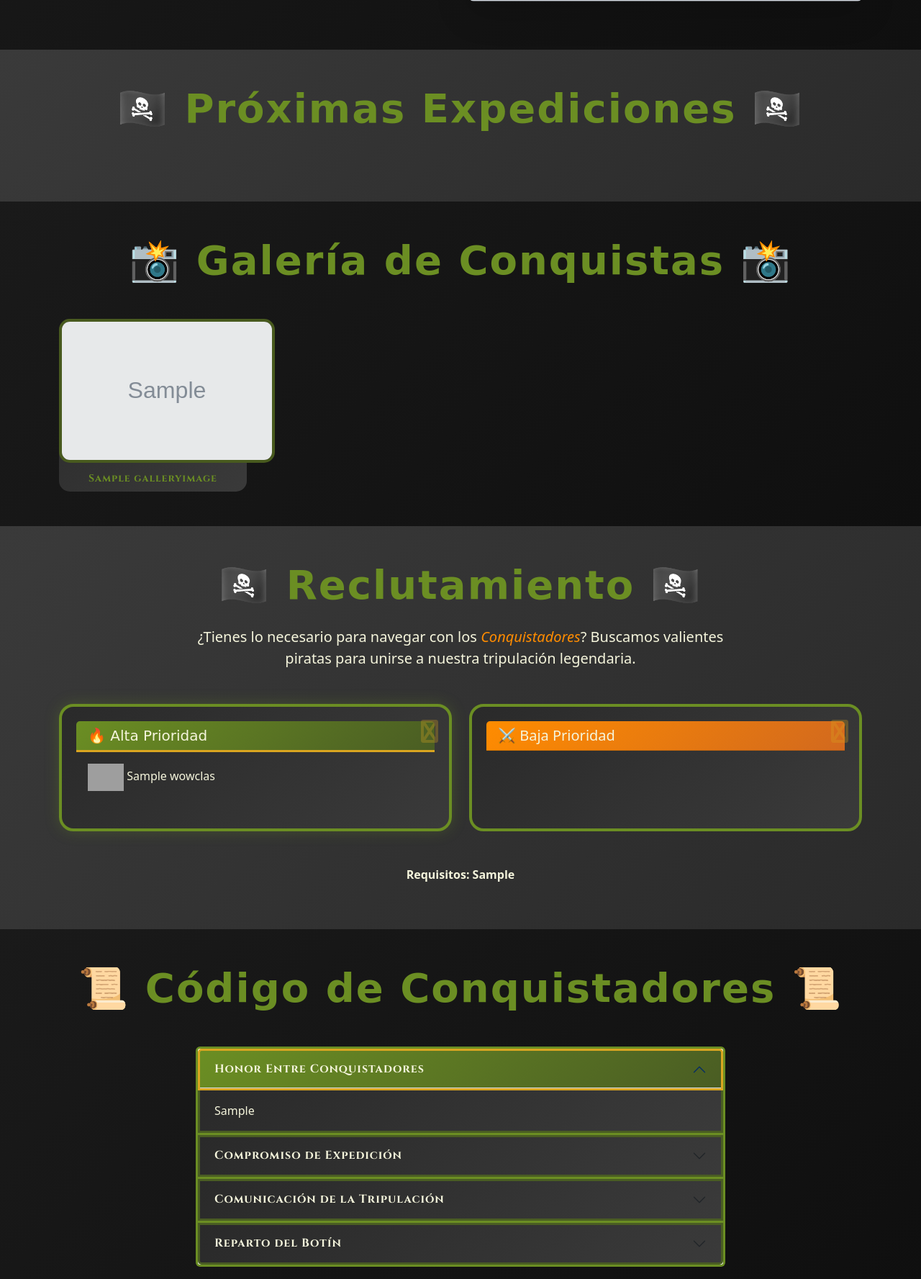
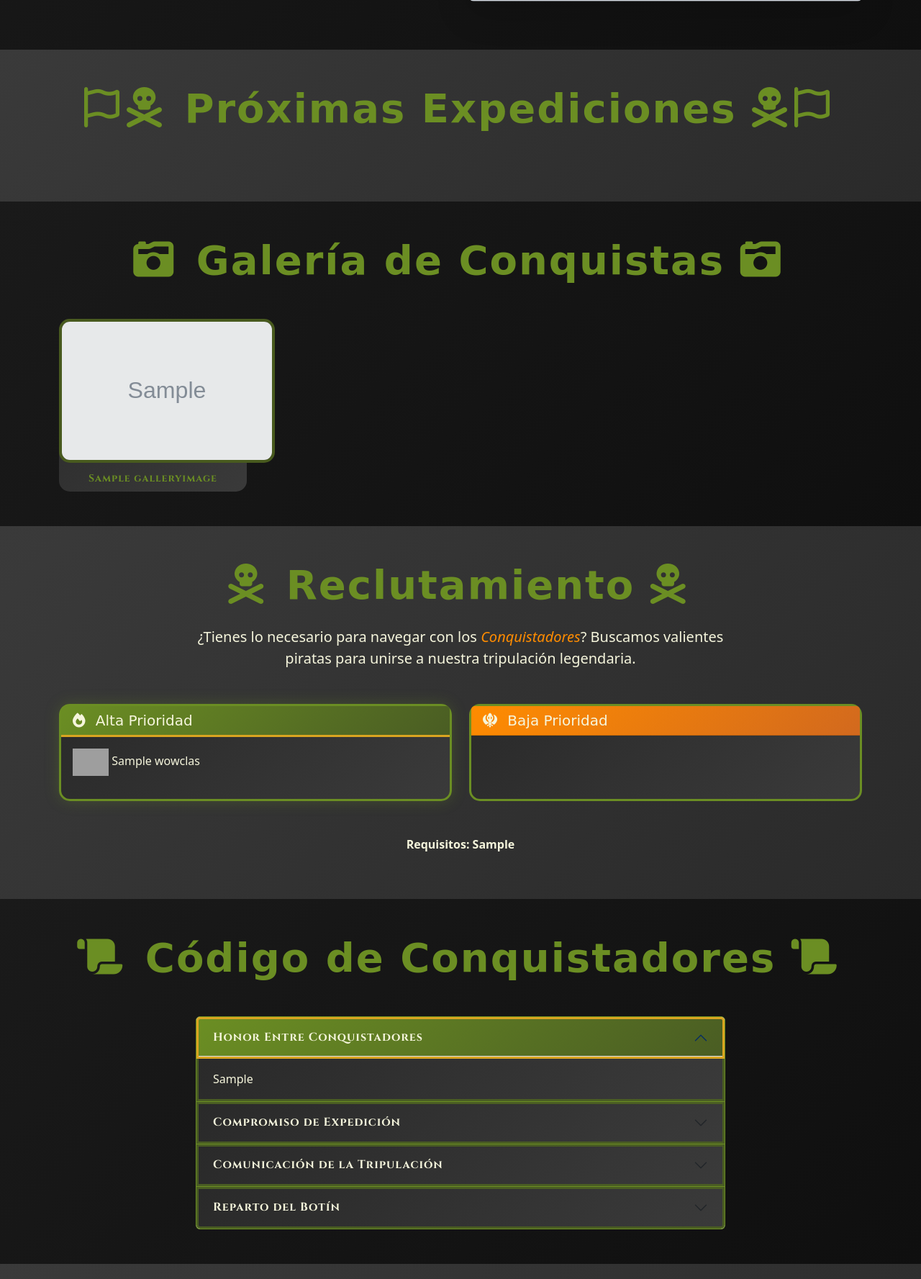
Before and after one commit to ConquistadoresTWoW/conquistadores.org, a Django app: page / in a window 1280 px wide. Shown: the part 1253-3030 px from the top of the page at 72% size. Run offline with Django 5.2, Linux system fonts and the light colour scheme; tables that the repository leaves empty hold one stand-in row (values such as "Sample post"); grey boxes marked "Sample" are stand-in pictures; some libraries are stand-ins or nearby versions; some web fonts are replaced; grey boxes are pictures that could not be loaded.

Commit message:
feat/fix: updated templates

```diff
--- a/conquistadores/templates/base.html
+++ b/conquistadores/templates/base.html
@@ -6,11 +6,19 @@
     <meta http-equiv="X-UA-Compatible" content="IE=edge" />
     <meta name="viewport" content="width=device-width, initial-scale=1.0" />
     <meta name="description" content="" />
-    <title hx-swap-oob="innerHTML:title">Conquistadores | {{ title }}</title>
+    <meta name="keywords" content="TurtleWoW, Vanilla, Guild, Hispanic">
+    <title>Conquistadores | {{ title }}</title>
+    <link rel="icon" type="image/x-icon" href="{% static "images/favicon.ico" %}">
     <link rel="stylesheet"
-          href="https://fonts.googleapis.com/css2?family=Cinzel:wght@400;700&display=swap" />
+          href="https://fonts.cdnfonts.com/css/pirata-one"
+          crossorigin="anonymous"
+          referrerpolicy="no-referrer">
     <link rel="stylesheet"
-          href="https://cdnjs.cloudflare.com/ajax/libs/font-awesome/6.0.0/css/all.min.css"
+          href="https://fonts.googleapis.com/css2?family=Cinzel:wght@400;700&display=swap"
+          crossorigin="anonymous"
+          referrerpolicy="no-referrer" />
+    <link rel="stylesheet"
+          href="https://cdnjs.cloudflare.com/ajax/libs/font-awesome/6.7.0/css/all.min.css"
           crossorigin="anonymous"
           referrerpolicy="no-referrer" />
     <link rel="stylesheet" href="{% static 'css/bootstrap.min.css' %}" />
@@ -21,7 +29,7 @@
   <body>
     <nav class="navbar navbar-expand-lg navbar-dark fixed-top shadow-lg">
       <div class="container">
-        <a class="navbar-brand pirate-title" href="{% url "landing:index" %}">{{ guild.name|upper }}</a>
+        <a class="navbar-brand pirate-title" href="{% url "landing:index" %}"><img src="{% static "images/logo.png" %}" alt="" width="40" height="40"> {{ guild.name|upper }}</a>
         <button class="navbar-toggler"
                 type="button"
                 data-bs-toggle="collapse"
@@ -60,16 +68,18 @@
     </nav>
     {% block content %}
     {% endblock content %}
-    <footer class="py-4"
-            style="background: linear-gradient(135deg, var(--wow-darker) 0%, var(--wow-dark) 100%);
-                   border-top: 4px solid var(--wow-bright-green)">
+    <footer class="py-4 footer">
       <div class="container">
         <div class="row align-items-center">
           <div class="col-md-6">
-            <p class="mb-0 text-wow-cream">&copy; {% now "Y" %} {{ guild.name }}. {% translate "Todos los derechos reservados." %}</p>
+            <p class="mb-0 text-wow-cream">
+              <i class="fa-regular fa-copyright"></i> {% now "Y" %} {{ guild.name }}. {% translate "Todos los derechos reservados." %}
+            </p>
           </div>
           <div class="col-md-6 text-md-end">
-            <p class="mb-0 text-wow-green fw-bold pirate-subtitle">{% translate "¡Por Azeroth y por el Botín!" %} ⚓🏴‍☠️</p>
+            <p class="mb-0 text-wow-green fw-bold pirate-subtitle">
+              {% translate "¡Por Azeroth y por el Botín!" %} <i class="fa-solid fa-anchor"></i> <i class="fa-solid fa-skull-crossbones"></i>
+            </p>
           </div>
         </div>
       </div>
--- a/conquistadores/templates/landing/partials/calendar.html
+++ b/conquistadores/templates/landing/partials/calendar.html
@@ -2,7 +2,7 @@
 <section id="events" class="py-5 bg-wow-secondary text-wow-cream">
   <div class="container">
     <h2 class="display-4 fw-bold text-wow-green text-center mb-5 fade-in pirate-title">
-      🏴‍☠️ {% translate "Próximas Expediciones" %} 🏴‍☠️
+      <i class="fa-regular fa-flag me-2"></i><i class="fa-solid fa-skull-crossbones me-2"></i> {% translate "Próximas Expediciones" %} <i class="fa-solid fa-skull-crossbones me-2"></i><i class="fa-regular fa-flag me-2"></i>
     </h2>
     <div class="row">
       {% for event in events %}
@@ -17,10 +17,12 @@
                     <h5 class="card-title text-wow-green pirate-subtitle">{% trans "Evento Especial" %}</h5>
                   {% endif %}
                   <p class="card-text">
-                    <a href="https://raidres.fly.dev/res/{{ event.reference }}" target="_blank" rel="noopener noreferrer">{{ event.raid_id }} - ( {{ event.signups }} / {{ event.raid_id.max_attendance }} )</a>
+                    <a href="https://raidres.fly.dev/res/{{ event.reference }}"
+                       target="_blank"
+                       rel="noopener noreferrer">{{ event.raid_id }} - ( {{ event.signups }} / {{ event.raid_id.max_attendance }} )</a>
                   </p>
                 </div>
-                <i data-lucide="calendar" class="text-wow-green"></i>
+                <i class="fa-regular fa-calendar-days me-2"></i>
               </div>
               <div class="d-flex justify-content-between align-items-center">
                 <small class="text-white">{{ event.start_time }}</small>
--- a/conquistadores/templates/landing/partials/contact.html
+++ b/conquistadores/templates/landing/partials/contact.html
@@ -2,12 +2,11 @@
 <section id="contact" class="py-5 bg-wow-dark text-wow-cream">
   <div class="container">
     <h2 class="display-4 fw-bold text-wow-green text-center mb-5 fade-in pirate-title">
-      📞 {% translate "Contacta a los Capitanes" %} 📞
+      <i class="fa-solid fa-phone me-2"></i> {% translate "Contacta a los Capitanes" %} <i class="fa-solid fa-phone me-2"></i>
     </h2>
     <div class="row">
       <div class="col-lg-6 mb-4 fade-in">
-        <div class="card card-wow-dark h-100 border-wow-green treasure-box"
-             style="border-width: 3px">
+        <div class="card card-wow-dark h-100 border-wow-green treasure-box">
           <div class="card-body">
             <h5 class="card-title text-wow-green mb-4 pirate-subtitle">{% translate "Comando de la Hermandad" %}</h5>
             {{ guild.contact|safe }}
@@ -22,13 +21,13 @@
         </div>
       </div>
       <div class="col-lg-6 mb-4 fade-in">
-        <div class="card card-wow-dark h-100 border-wow-green treasure-box"
-             style="border-width: 3px">
+        <div class="card card-wow-dark h-100 border-wow-green treasure-box">
           <div class="card-body">
             <h5 class="card-title text-wow-green mb-4 pirate-subtitle">{% trans "Únete a Nuestra Tripulación" %}</h5>
             <div class="d-grid gap-2">
-              <a href="{{ guild.discord }}" class="btn btn-wow-primary btn-lg ship-decoration glow-green">
-                <span class="me-2">💬</span>
+              <a href="{{ guild.discord }}"
+                 class="btn btn-wow-primary btn-lg glow-green">
+                <span class="me-2"><i class="fa-brands fa-discord"></i></span>
                 {% trans "Discord" %}
               </a>
             </div>
--- a/conquistadores/templates/landing/partials/gallery.html
+++ b/conquistadores/templates/landing/partials/gallery.html
@@ -1,7 +1,9 @@
 {% load static i18n %}
 <section id="gallery" class="py-5 bg-wow-dark text-wow-cream">
   <div class="container">
-    <h2 class="display-4 fw-bold text-wow-green text-center mb-5 fade-in pirate-title">📸 Galería de Conquistas 📸</h2>
+    <h2 class="display-4 fw-bold text-wow-green text-center mb-5 fade-in pirate-title">
+      <i class="fa-solid fa-camera-retro me-2"></i> {% translate "Galería de Conquistas" %} <i class="fa-solid fa-camera-retro me-2"></i>
+    </h2>
     <div class="row g-4">
       {% for pic in gallery.images.all %}
         <div class="col-lg-3 col-md-4 col-sm-6 fade-in">
--- a/conquistadores/templates/landing/partials/home.html
+++ b/conquistadores/templates/landing/partials/home.html
@@ -5,8 +5,8 @@
   <div class="container position-relative z-index-2">
     <div class="row">
       <div class="col-lg-8 mx-auto fade-in">
-        <h1 class="display-2 fw-bold mb-4 text-shadow pirate-title"
-            style="color: var(--wow-gold)">{{ guild.name|upper }}</h1>
+        <img class="d-block mx-auto mb-4" src="{% static "images/logo.png" %}" alt="" width="100" height="100">
+        <h1 class="display-2 fw-bold mb-4 text-shadow pirate-title h1-gold">{{ guild.name|upper }}</h1>
         <p class="lead mb-4 fs-3 pirate-subtitle text-wow-cream">
           <span class="spanish-accent">{{ guild.description }}</span> • {{ guild.server }}
         </p>
@@ -16,11 +16,11 @@
         <div class="d-flex gap-3 justify-content-center flex-wrap">
           <a href="#recruitment"
              class="btn btn-wow-primary btn-lg px-4 py-2 ship-decoration glow-green">
-            <i data-lucide="users" class="me-2"></i>
+            <i class="fa-solid fa-users me-2"></i>
             {% translate "¡Únete a la Tripulación!" %}
           </a>
           <a href="#about"
-             class="btn btn-wow-secondary btn-lg px-4 py-2 glow-orange">{% translate "Conoce Nuestra Historia" %}</a>
+             class="btn btn-wow-secondary btn-lg px-4 py-2 glow-orange"><i class="fa-brands fa-readme me-2"></i>{% translate "Conoce Nuestra Historia" %}</a>
         </div>
       </div>
     </div>
--- a/conquistadores/templates/landing/partials/loot.html
+++ b/conquistadores/templates/landing/partials/loot.html
@@ -2,12 +2,11 @@
 <section id="loot" class="py-5 bg-wow-secondary text-wow-cream">
   <div class="container">
     <h2 class="display-4 fw-bold text-wow-green text-center mb-5 fade-in pirate-title">
-      💰 {% translate "Reparto del Botín" %} 💰
+      <i class="fa-solid fa-sack-dollar me-2"></i> {% translate "Reparto del Botín" %} <i class="fa-solid fa-sack-dollar me-2"></i>
     </h2>
     <div class="row">
       <div class="col-lg-8 mx-auto fade-in">
-        <div class="card border-wow-green treasure-box glow-green"
-             style="border-width: 4px">
+        <div class="card border-wow-green glow-green">
           <div class="card-header card-header-wow">
             <h4 class="mb-0">{% translate "Sistema de Loot Mixto" %}</h4>
           </div>
--- a/conquistadores/templates/landing/partials/recruitment.html
+++ b/conquistadores/templates/landing/partials/recruitment.html
@@ -3,7 +3,7 @@
   <div class="container">
     <div class="row">
       <div class="col-lg-8 mx-auto text-center fade-in">
-        <h2 class="display-4 fw-bold text-wow-green mb-4 pirate-title">🏴‍☠️ {% translate "Reclutamiento" %} 🏴‍☠️</h2>
+        <h2 class="display-4 fw-bold text-wow-green mb-4 pirate-title"><i class="fa-solid fa-skull-crossbones me-2"></i> {% translate "Reclutamiento" %} <i class="fa-solid fa-skull-crossbones me-2"></i></h2>
         <p class="lead mb-5">
           {% translate "¿Tienes lo necesario para navegar con los" %} <span class="spanish-accent">Conquistadores</span>?
           {% translate "Buscamos valientes piratas para unirse a nuestra tripulación legendaria." %}
@@ -12,10 +12,9 @@
     </div>
     <div class="row">
       <div class="col-lg-6 mb-4 fade-in">
-        <div class="card h-100 border-wow-green treasure-box glow-green"
-             style="border-width: 4px">
+        <div class="card h-100 border-wow-green glow-green">
           <div class="card-header card-header-wow">
-            <h5 class="mb-0">🔥 {% translate "Alta Prioridad" %}</h5>
+            <h5 class="mb-0"><i class="fa-solid fa-fire me-2"></i> {% translate "Alta Prioridad" %}</h5>
           </div>
           <div class="card-body">
             <ul class="list-unstyled">
@@ -36,12 +35,9 @@
         </div>
       </div>
       <div class="col-lg-6 mb-4 fade-in">
-        <div class="card h-100 border-wow-green treasure-box"
-             style="border-width: 4px">
-          <div class="card-header"
-               style="background: linear-gradient(135deg, var(--wow-bright-orange) 0%, var(--wow-orange) 100%);
-                      color: var(--wow-cream)">
-            <h5 class="mb-0">⚔️ {% translate "Baja Prioridad" %}</h5>
+        <div class="card h-100 border-wow-green">
+          <div class="card-header card-header-wow-low">
+            <h5 class="mb-0"><i class="fa-solid fa-khanda me-2"></i> {% translate "Baja Prioridad" %}</h5>
           </div>
           <div class="card-body">
             <ul class="list-unstyled">
--- a/conquistadores/templates/landing/partials/rules.html
+++ b/conquistadores/templates/landing/partials/rules.html
@@ -1,11 +1,13 @@
 {% load static i18n %}
 <section id="rules" class="py-5 bg-wow-dark text-wow-cream">
   <div class="container">
-    <h2 class="display-4 fw-bold text-wow-green text-center mb-5 fade-in pirate-title">📜 {% trans "Código de Conquistadores" %} 📜</h2>
+    <h2 class="display-4 fw-bold text-wow-green text-center mb-5 fade-in pirate-title">
+      <i class="fa-solid fa-scroll me-2"></i> {% trans "Código de Conquistadores" %} <i class="fa-solid fa-scroll me-2"></i>
+    </h2>
     <div class="row">
       <div class="col-lg-8 mx-auto fade-in">
         <div class="accordion" id="rulesAccordion">
-          <div class="accordion-item border-wow-green" style="border-width: 3px;">
+          <div class="accordion-item border-wow-green">
             <h2 class="accordion-header">
               <button class="accordion-button pirate-subtitle"
                       type="button"
@@ -15,12 +17,10 @@
             <div id="collapse1"
                  class="accordion-collapse collapse show"
                  data-bs-parent="#rulesAccordion">
-              <div class="accordion-body">
-                {{ rules.honor|safe }}
-              </div>
+              <div class="accordion-body">{{ rules.honor|safe }}</div>
             </div>
           </div>
-          <div class="accordion-item border-wow-green" style="border-width: 3px;">
+          <div class="accordion-item border-wow-green">
             <h2 class="accordion-header">
               <button class="accordion-button collapsed pirate-subtitle"
                       type="button"
@@ -30,12 +30,10 @@
             <div id="collapse2"
                  class="accordion-collapse collapse"
                  data-bs-parent="#rulesAccordion">
-              <div class="accordion-body">
-                {{ rules.commitment|safe }}
-              </div>
+              <div class="accordion-body">{{ rules.commitment|safe }}</div>
             </div>
           </div>
-          <div class="accordion-item border-wow-green" style="border-width: 3px;">
+          <div class="accordion-item border-wow-green">
             <h2 class="accordion-header">
               <button class="accordion-button collapsed pirate-subtitle"
                       type="button"
@@ -45,12 +43,10 @@
             <div id="collapse3"
                  class="accordion-collapse collapse"
                  data-bs-parent="#rulesAccordion">
-              <div class="accordion-body">
-                {{ rules.communication|safe }}
-              </div>
+              <div class="accordion-body">{{ rules.communication|safe }}</div>
             </div>
           </div>
-          <div class="accordion-item border-wow-green" style="border-width: 3px;">
+          <div class="accordion-item border-wow-green">
             <h2 class="accordion-header">
               <button class="accordion-button collapsed pirate-subtitle"
                       type="button"
@@ -60,9 +56,7 @@
             <div id="collapse4"
                  class="accordion-collapse collapse"
                  data-bs-parent="#rulesAccordion">
-              <div class="accordion-body">
-                {{ rules.loot|safe }}
-              </div>
+              <div class="accordion-body">{{ rules.loot|safe }}</div>
             </div>
           </div>
         </div>
```
